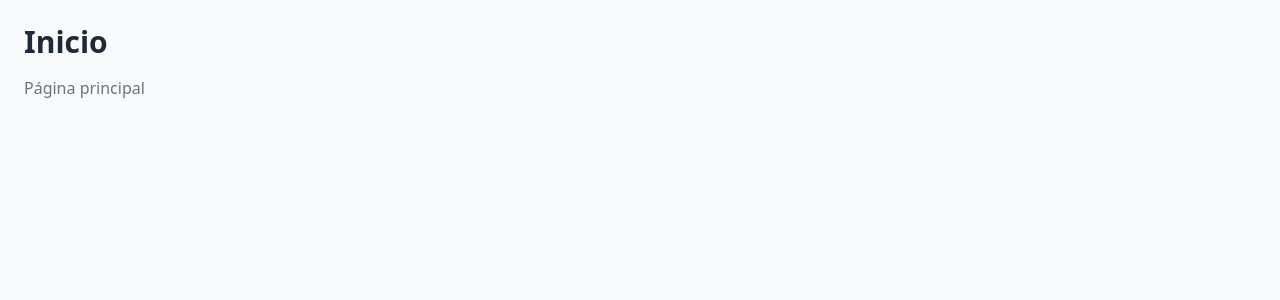
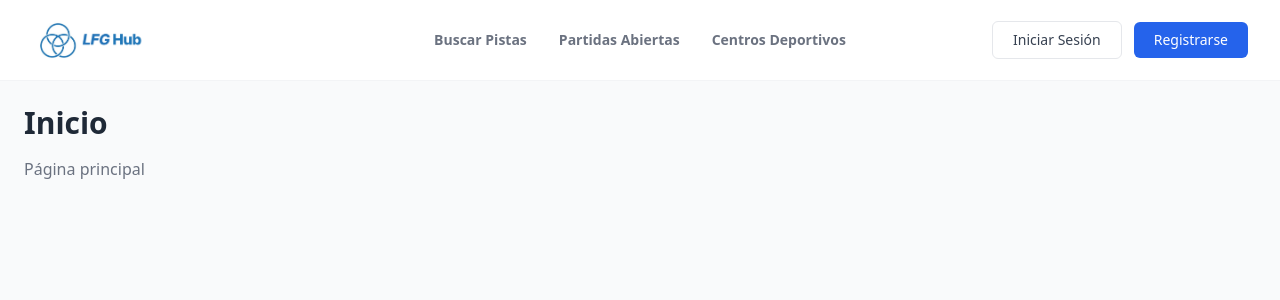
Before and after one commit to ajm68-ua/tfgReservasDeportivas, a Vue app in the folder frontend/: page / in a window 1280 px wide. Shown: the top 300 px of the page. Built offline with nearby package versions, Linux system fonts and the light colour scheme.

Commit message:
Creado el header

```diff
--- a/frontend/src/App.vue
+++ b/frontend/src/App.vue
@@ -1,8 +1,10 @@
 <script setup>
 import { RouterView } from 'vue-router'
+import AppHeader from '@/components/AppHeader.vue'
 </script>
 
 <template>
+  <AppHeader />
   <RouterView />
 </template>
 
--- /dev/null
+++ b/frontend/src/components/AppHeader.vue
@@ -0,0 +1,33 @@
+<script setup>
+import { RouterLink } from 'vue-router'
+import logoLfg from '@/assets/images/Logo LFGHub.png'
+</script>
+
+<template>
+  <header class="flex items-center justify-between px-8 py-4 bg-white border-b border-gray-100 sticky top-0 z-50">
+    <div class="w-1/4 flex items-center">
+      <RouterLink to="/">
+        <img :src="logoLfg" alt="LFG Hub Logo" class="h-12 object-contain cursor-pointer" />
+      </RouterLink>
+    </div>
+
+    <nav class="hidden md:flex flex-1 justify-center gap-8 text-sm font-semibold text-gray-500">
+      <RouterLink to="/pistas" class="hover:text-gray-900 transition-colors">Buscar Pistas</RouterLink>
+      <RouterLink to="/partidas" class="hover:text-gray-900 transition-colors">Partidas Abiertas</RouterLink>
+      <RouterLink to="/centros" class="hover:text-gray-900 transition-colors">Centros Deportivos</RouterLink>
+    </nav>
+
+    <div class="w-1/4 flex items-center justify-end gap-3">
+      <RouterLink to="/login">
+        <button class="px-5 py-2 text-sm font-medium text-gray-700 bg-white border border-gray-200 rounded-md hover:bg-gray-50 transition-colors">
+          Iniciar Sesión
+        </button>
+      </RouterLink>
+      <RouterLink to="/registro">
+        <button class="px-5 py-2 text-sm font-medium text-white bg-[#2563eb] rounded-md hover:bg-blue-700 transition-colors">
+          Registrarse
+        </button>
+      </RouterLink>
+    </div>
+  </header>
+</template>
```
